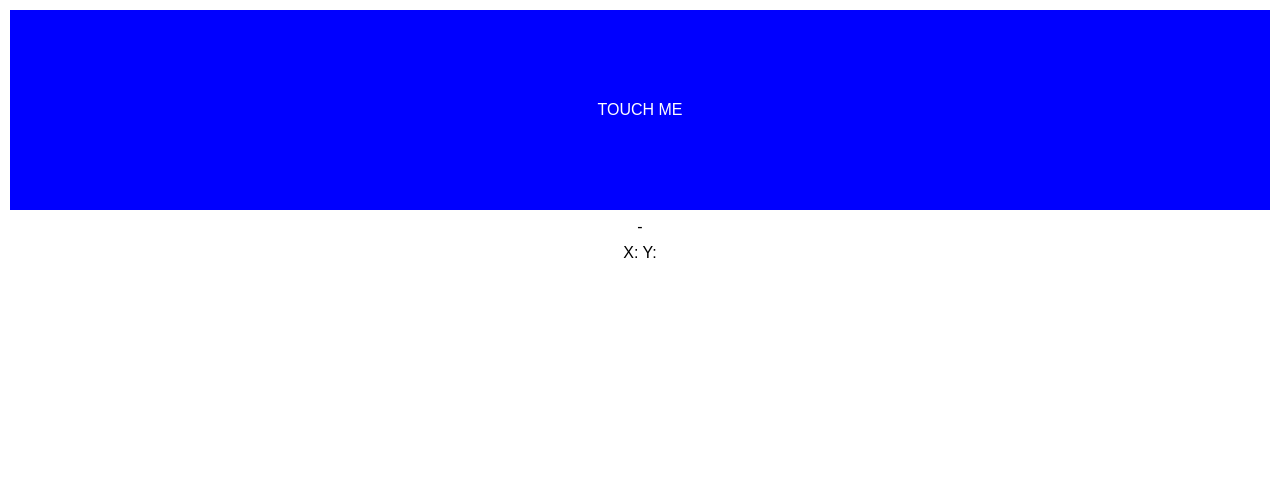
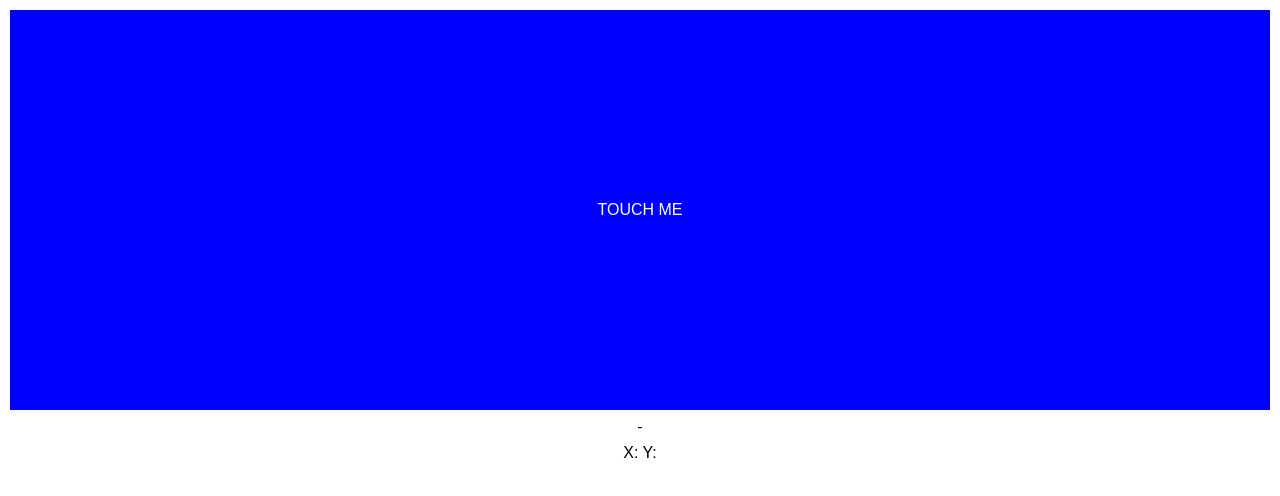
Before and after one commit to handayuka/handayuka.github.io, a plain HTML site: page index.html in a window 1280 px wide. Drawn offline with Linux system fonts and the light colour scheme.

Commit message:
Update page size

```diff
--- a/style.css
+++ b/style.css
@@ -8,7 +8,7 @@ html,body {
 	margin:10px 10px 8px;
 	background:blue;
 	color:#fff;
-	line-height:200px;
+	line-height:400px;
 }
 #eventname {
 	margin: 0 0 8px;
```
